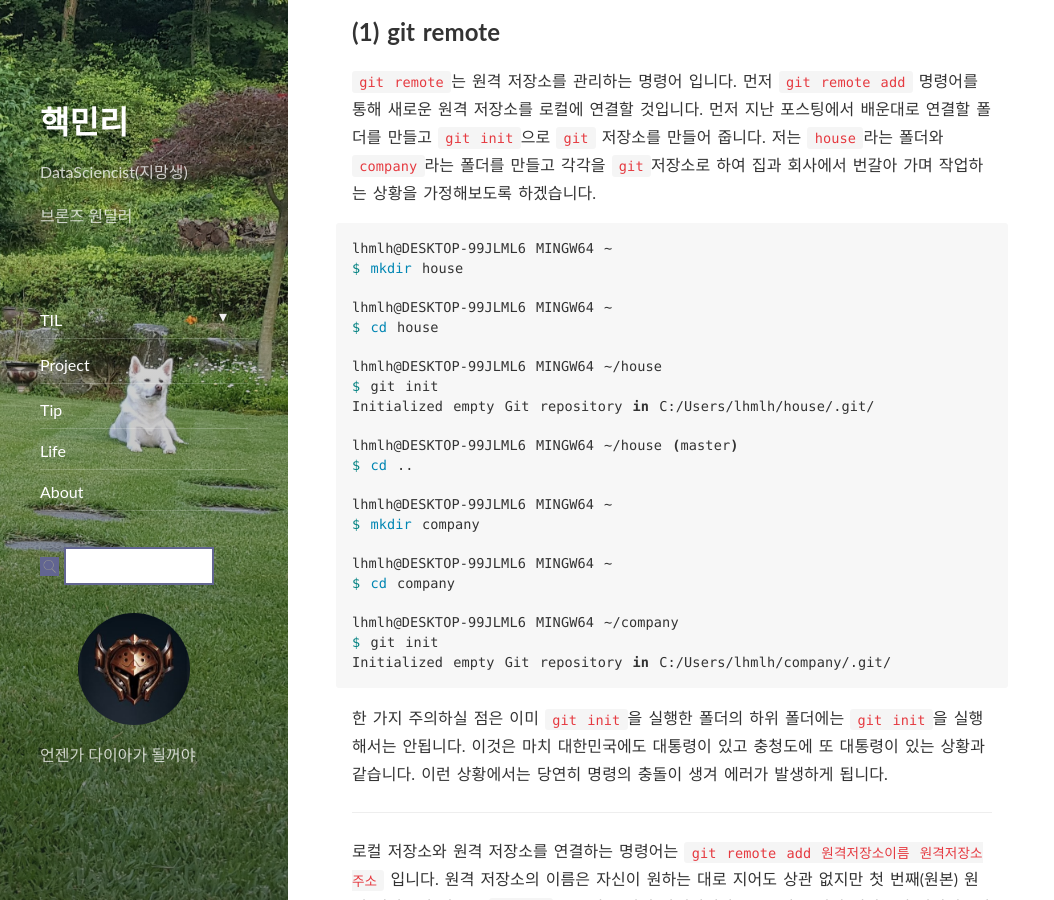
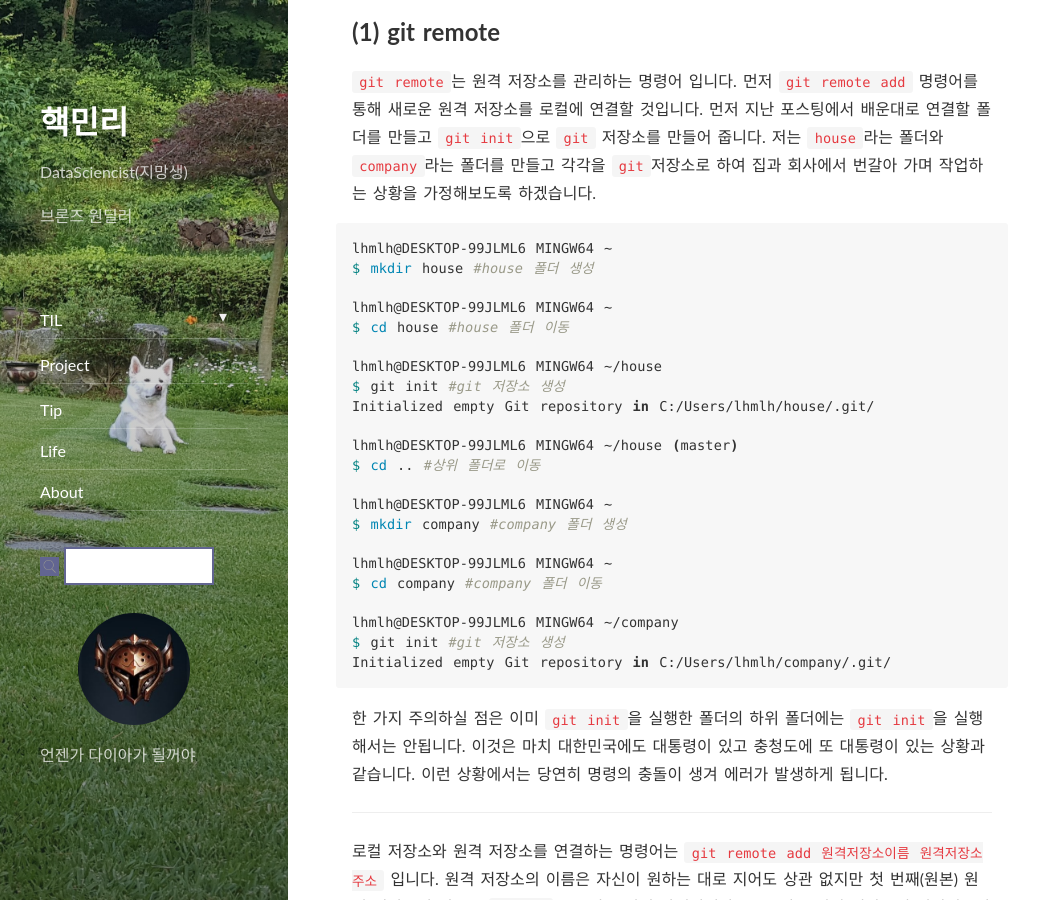
Before and after one commit to lhmlhm1111/lhmlhm1111.github.io, a Jekyll site: the page built from _posts/2020-09-23-Tip-Tip-github_push&pull.markdown, in a window 1280 px wide and 900 px high, scrolled down 2312 px. Shown: the whole window, without its empty margins (0-1054 px from the left). Built offline with Jekyll 4.4.1, drawn with Linux system fonts in a browser that asks for light colours; nearby versions of some CDN libraries; comment, search, counter and statistics services are not loaded; some of the changed text lies outside the part shown.

Commit message:
post branch&pr

````diff
--- a/_posts/2020-09-23-Tip-Tip-github_push&pull.markdown
+++ b/_posts/2020-09-23-Tip-Tip-github_push&pull.markdown
@@ -74,26 +74,26 @@ header-img:
 
 ```shell
 lhmlh@DESKTOP-99JLML6 MINGW64 ~
-$ mkdir house
+$ mkdir house #house 폴더 생성
 
 lhmlh@DESKTOP-99JLML6 MINGW64 ~
-$ cd house
+$ cd house #house 폴더 이동
 
 lhmlh@DESKTOP-99JLML6 MINGW64 ~/house
-$ git init
+$ git init #git 저장소 생성
 Initialized empty Git repository in C:/Users/lhmlh/house/.git/
 
 lhmlh@DESKTOP-99JLML6 MINGW64 ~/house (master)
-$ cd ..
+$ cd .. #상위 폴더로 이동
 
 lhmlh@DESKTOP-99JLML6 MINGW64 ~
-$ mkdir company
+$ mkdir company #company 폴더 생성
 
 lhmlh@DESKTOP-99JLML6 MINGW64 ~
-$ cd company
+$ cd company #company 폴더 이동
 
 lhmlh@DESKTOP-99JLML6 MINGW64 ~/company
-$ git init
+$ git init #git 저장소 생성
 Initialized empty Git repository in C:/Users/lhmlh/company/.git/
 ```
 
@@ -105,23 +105,23 @@ Initialized empty Git repository in C:/Users/lhmlh/company/.git/
 
 ```shell
 lhmlh@DESKTOP-99JLML6 MINGW64 ~/house (master)
-$ git remote add origin https://github.com/lhmlhm1111/test.git
+$ git remote add origin https://github.com/lhmlhm1111/test.git #원격 저장소 생성
 
 lhmlh@DESKTOP-99JLML6 MINGW64 ~/house (master)
-$ git remote
+$ git remote #원격 저장소 현황 조회
 origin
 
 lhmlh@DESKTOP-99JLML6 MINGW64 ~/house (master)
-$ cd ..
+$ cd .. #상위 폴더로 이동
 
 lhmlh@DESKTOP-99JLML6 MINGW64 ~
-$ cd company
+$ cd company # company 폴더로 이동
 
 lhmlh@DESKTOP-99JLML6 MINGW64 ~/company (master)
-$ git remote add origin https://github.com/lhmlhm1111/test.git
+$ git remote add origin https://github.com/lhmlhm1111/test.git #원격 저장소 생성
 
 lhmlh@DESKTOP-99JLML6 MINGW64 ~/company (master)
-$ git remote
+$ git remote #원격 저장소 조회
 origin
 ```
 
@@ -135,14 +135,14 @@ origin
 
 ```shell
 lhmlh@DESKTOP-99JLML6 MINGW64 ~/company (master)
-$ touch wordchain.txt
+$ touch wordchain.txt #wordchain.txt 파일 생성
 
 lhmlh@DESKTOP-99JLML6 MINGW64 ~/company (master)
 $ echo 깃허브 쿵쿵따! > wordchain.txt
-
+#wordchain.txt 파일에 깃허브 쿵쿵따! 텍스트 저장
 lhmlh@DESKTOP-99JLML6 MINGW64 ~/company (master)
 $ cat wordchain.txt
-깃허브 쿵쿵따!
+깃허브 쿵쿵따! # wordchain.txt 내용 조회
 ```
 
  하루 종일 열심히 일했지만 일을 다 끝내지 못한 당신은 `wordchain.txt` 파일을 원격 저장소에 저장하고 이후에 집에서 작업을 하려고 합니다. 원격 저장소에 저장하기 위해서는 먼저 `wordchain.txt` 파일을 `git`에 `add`, `commit` 해주어야 합니다.
@@ -164,7 +164,7 @@ $ git commit -m "끝말잇기 해주세요 룰은 쿵쿵따입니다 한방단
 
 ```shell
 lhmlh@DESKTOP-99JLML6 MINGW64 ~/company (master)
-$ git push origin master
+$ git push origin master #원격 저장소에 저장
 Enumerating objects: 3, done.
 Counting objects: 100% (3/3), done.
 Writing objects: 100% (3/3), 305 bytes | 152.00 KiB/s, done.
@@ -193,7 +193,7 @@ lhmlh@DESKTOP-99JLML6 MINGW64 ~
 $ cd house
 
 lhmlh@DESKTOP-99JLML6 MINGW64 ~/house (master)
-$ git pull origin master
+$ git pull origin master #원격 저장소에서 불러오기
 remote: Enumerating objects: 3, done.
 remote: Counting objects: 100% (3/3), done.
 remote: Total 3 (delta 0), reused 3 (delta 0), pack-reused 0
@@ -280,7 +280,7 @@ lhmlh@DESKTOP-99JLML6 MINGW64 ~
 $ cd USA
 
 lhmlh@DESKTOP-99JLML6 MINGW64 ~/USA
-$ git clone https://github.com/lhmlhm1111/test.git
+$ git clone https://github.com/lhmlhm1111/test.git #원격 저장소 복제
 Cloning into 'test'...
 remote: Enumerating objects: 6, done.
 remote: Counting objects: 100% (6/6), done.
````
Also changed, not shown: other parts of _posts/2020-09-23-Tip-Tip-github_push&pull.markdown (+2 -2 lines), _posts/2020-09-24-Tip-Tip-github_branch&PR.markdown (added, +281 -0 lines), _posts/2020-09-23-Tip-Tip-github_branch&PR.assets/image-20200924162902499.png (added), _posts/2020-09-23-Tip-Tip-github_branch&PR.assets/image-20200924163209029.png (added), _posts/2020-09-23-Tip-Tip-github_branch&PR.assets/image-20200924164156730.png (added), _posts/2020-09-23-Tip-Tip-github_branch&PR.assets/image-20200924164839208.png (added), _posts/2020-09-23-Tip-Tip-github_branch&PR.assets/image-20200924170225746.png (added), _posts/2020-09-23-Tip-Tip-github_branch&PR.assets/image-20200924173747840.png (added), _posts/2020-09-23-Tip-Tip-github_branch&PR.assets/image-20200924174158524.png (added), _posts/2020-09-23-Tip-Tip-github_branch&PR.assets/image-20200924174407428.png (added), _posts/2020-09-23-Tip-Tip-github_branch&PR.assets/image-20200924224834842.png (added), _posts/2020-09-23-Tip-Tip-github_branch&PR.assets/image-20200924225059184.png (added).
